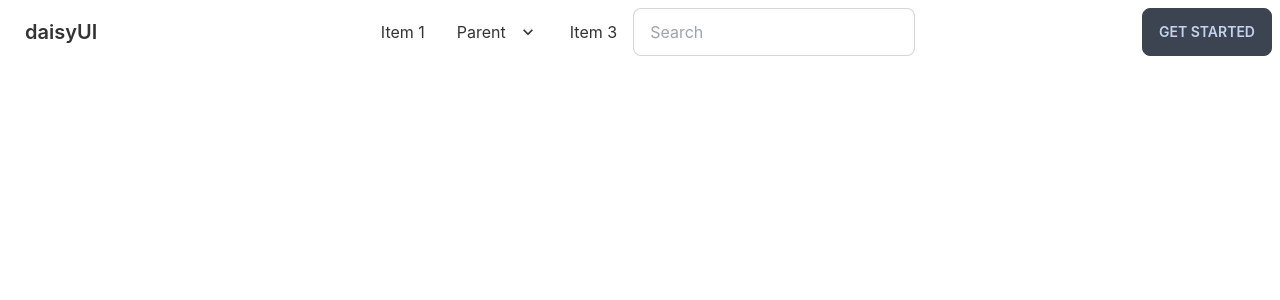
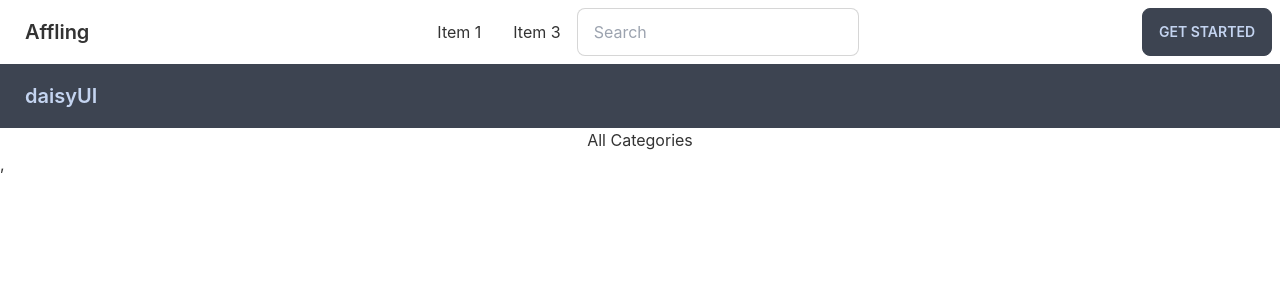
Before and after one commit to Hamidul-1/my-affiling, a React (Create React App) app: page /AllCategories in a window 1280 px wide. Shown: the top 300 px of the page. Built offline with nearby package versions, Linux system fonts and the light colour scheme.

Commit message:
first commit

```diff
--- a/src/App.js
+++ b/src/App.js
@@ -1,11 +1,20 @@
 
 import './App.css';
 import Navbar from './Pages/Shared/Navbar';
+import { Routes, Route, Link } from "react-router-dom";
+import Home from './Pages/Home/Home';
+import AllCategories from './Pages/All Categories/AllCategories';
+import Navbar2 from './Pages/Shared/Navbar2';
 
 function App() {
   return (
     <div className="App">
       <Navbar></Navbar>
+      <Navbar2></Navbar2>
+      <Routes>
+        <Route path="/" element={<Home />} />
+        <Route path="AllCategories" element={<AllCategories />} />
+      </Routes>
     </div>
   );
 }
--- /dev/null
+++ b/src/Pages/All Categories/AllCategories.js
@@ -0,0 +1,11 @@
+import React from 'react';
+
+const AllCategories = () => {
+    return (
+        <div>
+            <h2>All Categories</h2>
+        </div>
+    );
+};
+
+export default AllCategories;
--- /dev/null
+++ b/src/Pages/Home/Home.js
@@ -0,0 +1,11 @@
+import React from 'react';
+
+const Home = () => {
+    return (
+        <div>
+            <h1>Home</h1>
+        </div>
+    );
+};
+
+export default Home;
--- a/src/Pages/Shared/Navbar.js
+++ b/src/Pages/Shared/Navbar.js
@@ -1,6 +1,10 @@
 import React from 'react';
 
 const Navbar = () => {
+    const menuItems = <>
+        <li><a>Item 1</a></li>
+        <li><a>Item 3</a></li>
+    </>
     return (
         <div class="navbar bg-base-100">
             <div class="navbar-start">
@@ -9,51 +13,27 @@ const Navbar = () => {
                         <svg xmlns="http://www.w3.org/2000/svg" class="h-5 w-5" fill="none" viewBox="0 0 24 24" stroke="currentColor"><path stroke-linecap="round" stroke-linejoin="round" stroke-width="2" d="M4 6h16M4 12h8m-8 6h16" /></svg>
                     </label>
                     <ul tabindex="0" class="menu menu-compact dropdown-content mt-3 p-2 shadow bg-base-100 rounded-box w-52">
-                        <li><a>Item 1</a></li>
-                        <li tabindex="0">
-                            <a class="justify-between">
-                                Parent
-                                <svg class="fill-current" xmlns="http://www.w3.org/2000/svg" width="24" height="24" viewBox="0 0 24 24"><path d="M8.59,16.58L13.17,12L8.59,7.41L10,6L16,12L10,18L8.59,16.58Z" /></svg>
-                            </a>
-                            <ul class="p-2">
-                                <li><a>Submenu 1</a></li>
-                                <li><a>Submenu 2</a></li>
-                            </ul>
-                        </li>
-                        <li><a>Item 3</a></li>
+                        {menuItems}
                     </ul>
                 </div>
-                <a class="btn btn-ghost normal-case text-xl">daisyUI</a>
+                <a class="btn btn-ghost normal-case text-xl">Affling</a>
             </div>
             <div class="navbar-center hidden lg:flex">
                 <ul class="menu menu-horizontal p-0">
-                    <li><a>Item 1</a></li>
-                    <li tabindex="0">
-                        <a>
-                            Parent
-                            <svg class="fill-current" xmlns="http://www.w3.org/2000/svg" width="20" height="20" viewBox="0 0 24 24"><path d="M7.41,8.58L12,13.17L16.59,8.58L18,10L12,16L6,10L7.41,8.58Z" /></svg>
-                        </a>
-                        <ul class="p-2">
-                            <li><a>Submenu 1</a></li>
-                            <li><a>Submenu 2</a></li>
-                        </ul>
-                    </li>
-                    <li><a>Item 3</a></li>
+                    {menuItems}
                 </ul>
             </div>
             <div class="flex-none gap-2">
-                    <div class="form-control">
-                        <input type="text" placeholder="Search" class="input input-bordered" />
-                    </div>
+                <div class="form-control">
+                    <input type="text" placeholder="Search" class="input input-bordered" />
+                </div>
 
-                </div>
+            </div>
             <div class="navbar-end">
                 <a class="btn">Get started</a>
             </div>
+        </div>
 
-
-
-        </div>
 
     );
 };
--- /dev/null
+++ b/src/Pages/Shared/Navbar2.js
@@ -0,0 +1,11 @@
+import React from 'react';
+
+const Navbar2 = () => {
+    return (
+        <div class="navbar bg-neutral text-neutral-content">
+            <a class="btn btn-ghost normal-case text-xl">daisyUI</a>
+        </div>
+    );
+};
+
+export default Navbar2;
--- a/src/index.js
+++ b/src/index.js
@@ -3,11 +3,14 @@ import ReactDOM from 'react-dom/client';
 import './index.css';
 import App from './App';
 import reportWebVitals from './reportWebVitals';
+import { BrowserRouter } from "react-router-dom";
 
 const root = ReactDOM.createRoot(document.getElementById('root'));
 root.render(
   <React.StrictMode>
-    <App />
+    <BrowserRouter>
+      <App />
+    </BrowserRouter>,
   </React.StrictMode>
 );
 
```
